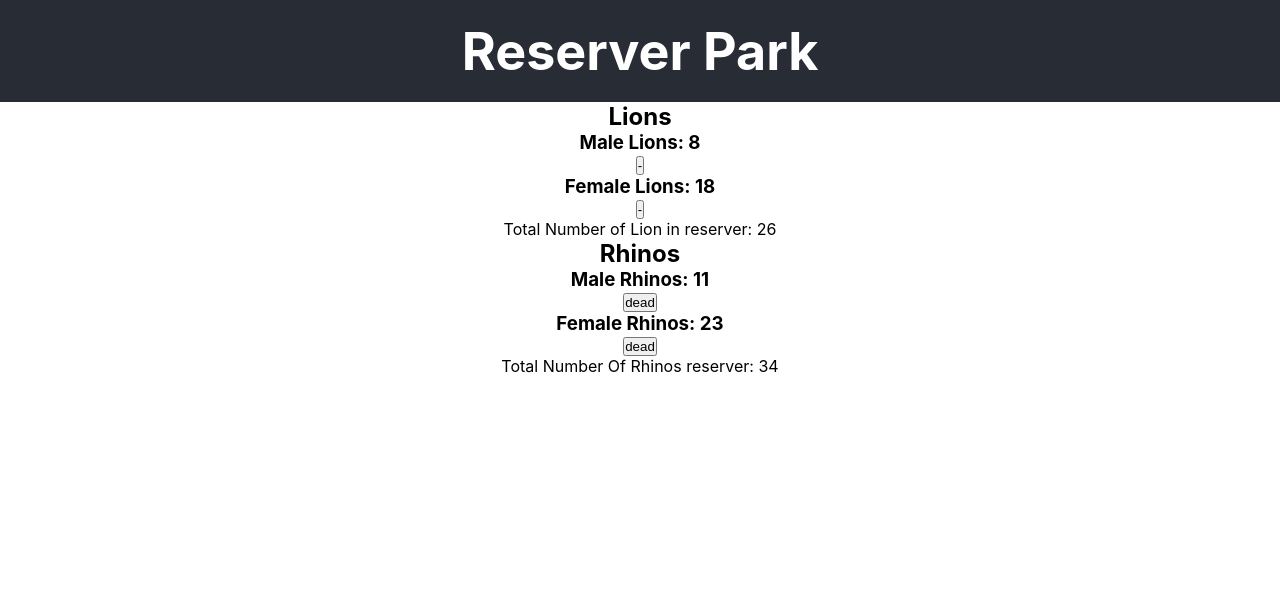
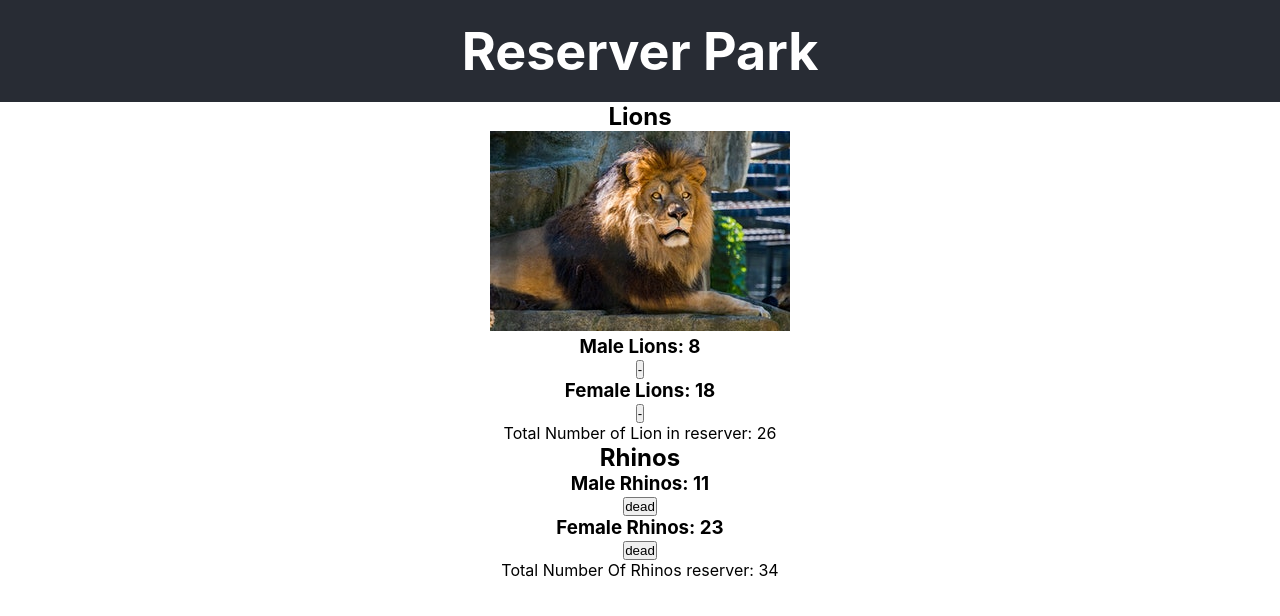
Before and after one commit to skosana721/Moral-Activities, a React (Create React App) app in the folder reserve-park/: page / in a window 1280 px wide. Shown: the top 616 px of the page. Built offline with nearby package versions, Linux system fonts and the light colour scheme.

Commit message:
added an image

```diff
--- a/reserve-park/src/component/Lions.js
+++ b/reserve-park/src/component/Lions.js
@@ -5,7 +5,7 @@ import {
   reduceFemaleNumber,
   reduceMaleNumber,
 } from "../redux/lion/actions";
-
+import Img from "../img/pexels-tina-nord-797582.jpg";
 function Lions() {
   const dispatch = useDispatch();
   const lion = useSelector((state) => state.lion);
@@ -25,6 +25,7 @@ function Lions() {
   return (
     <div>
       <h2>Lions</h2>
+      <img src={Img} alt="" />
       <h3>Male Lions: {lion.maleLions}</h3>
       <button onClick={reduceMaleNum}>-</button>
       <h3>Female Lions: {lion.femaleLions}</h3>
```
